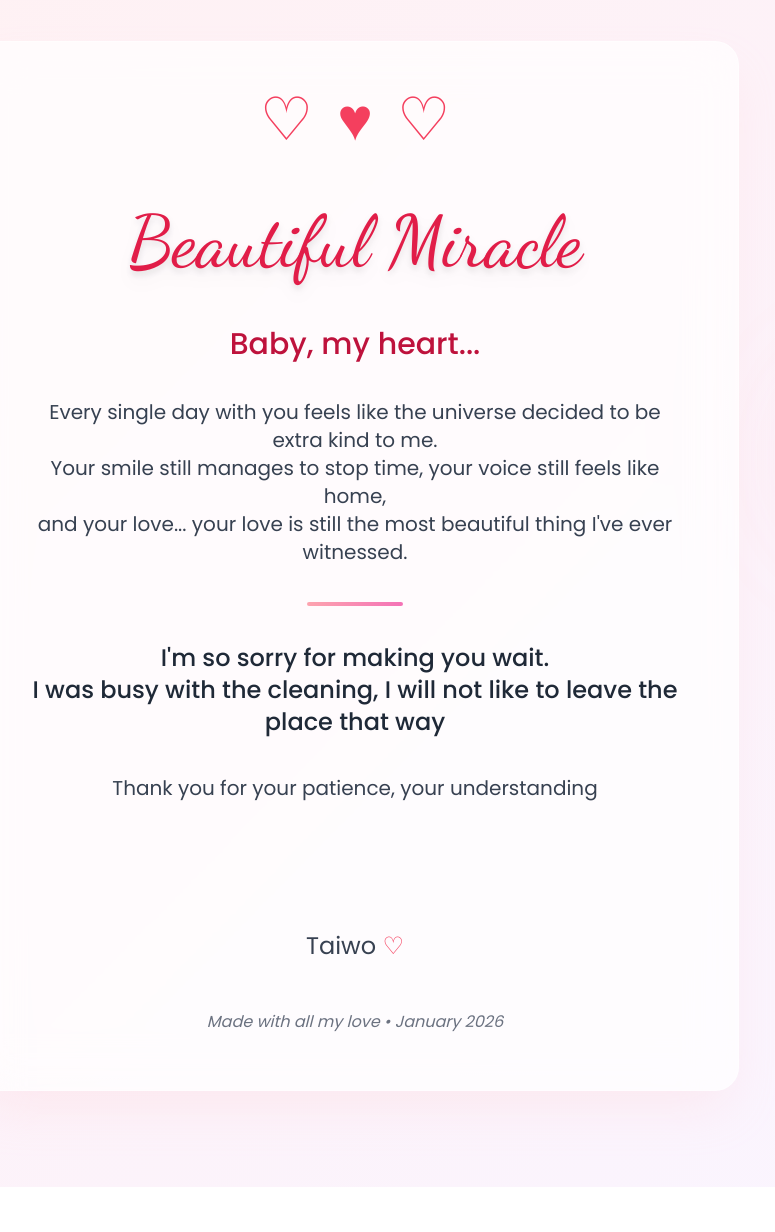
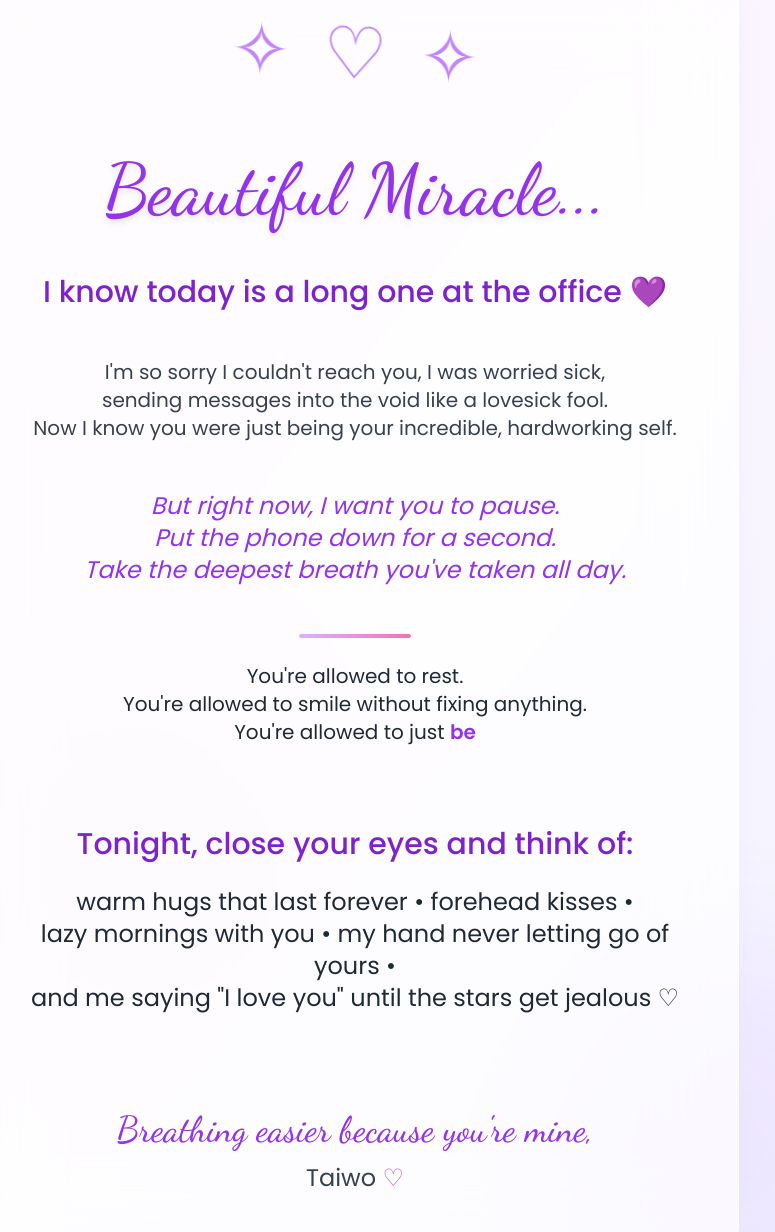
Before and after one commit to TBWLJ/mimi, a plain HTML site: page index.html in a window 1280 px wide. Shown: the part 119-1351 px from the top of the page, without its empty margins (285-1060 px from the left). Before the commit the page ends 1306 px from the top, so only its background shows below. Drawn offline with nearby package versions, Linux system fonts and the light colour scheme.

Commit message:
make the val

```diff
--- a/index.html
+++ b/index.html
@@ -3,7 +3,7 @@
 <head>
   <meta charset="UTF-8" />
   <meta name="viewport" content="width=device-width, initial-scale=1.0"/>
-  <title>To My Miracle ♡</title>
+  <title>For My Miracle – Take a Deep Breath ♡</title>
   <script src="https://cdn.tailwindcss.com"></script>
   <link rel="preconnect" href="https://fonts.googleapis.com">
   <link rel="preconnect" href="https://fonts.gstatic.com" crossorigin>
@@ -16,117 +16,102 @@
     h1, .love-title {
       font-family: 'Dancing Script', cursive;
     }
+    /* Custom float animation for the decoration symbols */
+    @keyframes float-slow {
+      0%, 100% { transform: translateY(0) rotate(0deg); }
+      50% { transform: translateY(-20px) rotate(3deg); }
+    }
+    .animate-float-slow {
+      animation: float-slow 14s ease-in-out infinite;
+    }
   </style>
 </head>
-<body class="bg-gradient-to-br from-rose-50 via-pink-50 to-purple-50 min-h-screen">
+<body class="bg-gradient-to-br from-pink-50 via-purple-50 to-indigo-50 min-h-screen relative">
+
+  <!-- Background animated blobs – using Tailwind's built-in animate-pulse -->
+  <div class="absolute inset-0 pointer-events-none overflow-hidden">
+    <div class="absolute -left-32 sm:-left-20 top-10 sm:top-20 w-64 sm:w-80 h-64 sm:h-80 bg-pink-300/20 rounded-full blur-3xl animate-pulse"></div>
+    <div class="absolute right-10 sm:right-20 bottom-20 sm:bottom-32 w-80 sm:w-96 h-80 sm:h-96 bg-purple-300/25 rounded-full blur-3xl animate-pulse [animation-delay:1.5s]"></div>
+    <div class="absolute left-1/4 sm:left-1/3 top-1/2 -translate-x-1/2 w-80 sm:w-96 h-80 sm:h-96 bg-rose-200/15 rounded-full blur-3xl animate-pulse [animation-delay:3s]"></div>
+  </div>
 
   <!-- Main Content -->
-  <div class="min-h-screen flex items-center justify-center px-4 py-16 md:py-24">
-    <div class="max-w-3xl w-full text-center space-y-10 md:space-y-16">
+  <div class="min-h-screen flex items-center justify-center px-5 py-12 sm:py-16 md:py-24 relative z-10">
+    <div class="max-w-3xl w-full text-center space-y-10 md:space-y-14">
 
-      <!-- Floating hearts background -->
-      <div class="absolute inset-0 pointer-events-none overflow-hidden">
-        <div class="absolute -left-20 top-20 w-24 h-24 bg-pink-300/20 rounded-full blur-3xl animate-pulse-slow"></div>
-        <div class="absolute right-10 bottom-40 w-32 h-32 bg-rose-300/30 rounded-full blur-3xl animate-pulse-slow delay-700"></div>
-      </div>
-
-      <!-- Main Card -->
-      <div class="relative bg-white/70 backdrop-blur-xl rounded-3xl shadow-2xl shadow-rose-200/30 p-8 md:p-14 border border-white/40 transform transition-all duration-700 hover:shadow-rose-300/40">
+      <div class="relative bg-white/75 backdrop-blur-2xl rounded-3xl shadow-xl shadow-purple-200/30 p-8 md:p-14 border border-white/50 transform transition-all duration-700 hover:shadow-purple-300/40">
 
         <div class="space-y-8 md:space-y-12">
 
-          <!-- Hearts decoration -->
-          <div class="flex justify-center gap-6 text-rose-500 text-4xl md:text-6xl animate-float">
+          <!-- Gentle floating decoration -->
+          <div class="flex justify-center gap-6 sm:gap-8 text-purple-400 text-5xl sm:text-6xl md:text-7xl animate-float-slow will-change-transform">
+            <span>✧</span>
             <span>♡</span>
-            <span>♥</span>
-            <span>♡</span>
+            <span>✧</span>
           </div>
 
-          <h1 class="love-title text-5xl md:text-7xl font-medium text-rose-600 drop-shadow-lg">
-            Beautiful Miracle
+          <h1 class="love-title text-5xl sm:text-6xl md:text-7xl font-medium text-purple-600 drop-shadow-md">
+            Beautiful Miracle...
           </h1>
 
-          <div class="space-y-6 md:space-y-9 text-gray-700 text-lg md:text-xl leading-relaxed">
-            <p class="font-medium text-rose-700 text-2xl md:text-3xl">
-              Baby, my heart...
+          <p class="text-purple-700 font-medium text-2xl md:text-3xl leading-relaxed">
+            I know today is a long one at the office 💜
+          </p>
+
+          <div class="space-y-6 text-gray-700 text-lg md:text-xl leading-loose">
+            <p>
+              I'm so sorry I couldn't reach you, I was worried sick,<br class="hidden sm:inline">
+              sending messages into the void like a lovesick fool.<br>
+              Now I know you were just being your incredible, hardworking self.
             </p>
 
-            <p>
-              Every single day with you feels like the universe decided to be extra kind to me.<br>
-              Your smile still manages to stop time, your voice still feels like home,<br>
-              and your love... your love is still the most beautiful thing I've ever witnessed.
+            <p class="italic text-purple-600 text-xl md:text-2xl py-6">
+              But right now, I want you to pause.<br>
+              Put the phone down for a second.<br>
+              Take the deepest breath you've taken all day.
             </p>
 
-            <!-- <p class="text-rose-600 font-medium italic text-xl md:text-2xl py-4">
-              I love you more than yesterday,<br>
-              but somehow less than tomorrow.
-            </p> -->
+            <div class="w-28 h-1 mx-auto bg-gradient-to-r from-purple-300 to-pink-400 rounded-full my-10"></div>
 
-            <div class="w-24 h-1 mx-auto bg-gradient-to-r from-rose-300 to-pink-400 rounded-full my-10"></div>
-
-            <p class="text-gray-800 font-medium text-xl md:text-2xl">
-              I'm so sorry for making you wait.<br>
-              I was busy with the cleaning, I will not like to leave the place that way<br>
-              <span class="text-rose-600 font-semibold">
-            </p>
-
-            <p>
-              Thank you for your patience, your understanding<br>
+            <p class="text-gray-800">
+              You're allowed to rest.<br>
+              You're allowed to smile without fixing anything.<br>
+              You're allowed to just <span class="font-semibold text-purple-600">be</span>
             </p>
           </div>
 
-          <!-- Final promise -->
-          <div class="pt-6">
-            <!-- <p class="text-2xl md:text-3xl font-medium text-rose-700">
-              From today, I promise to:
+          <!-- Promise section -->
+          <div class="pt-8">
+            <p class="text-2xl md:text-3xl font-medium text-purple-700">
+              Tonight, close your eyes and think of:
             </p>
-            <p class="text-xl md:text-2xl mt-5 leading-loose text-gray-800">
-              love you louder • hold you longer • choose you faster • never make you wait again ♡
+            <p class="text-xl md:text-2xl mt-6 leading-loose text-gray-800">
+              warm hugs that last forever • forehead kisses •<br class="hidden sm:inline">
+              lazy mornings with you • my hand never letting go of yours •<br>
+              and me saying "I love you" until the stars get jealous ♡
             </p>
-          </div> -->
+          </div>
 
           <!-- Signature -->
-          <div class="pt-12">
-            <!-- <p class="text-3xl md:text-4xl love-title text-rose-600 font-medium">
-              Forever yours,
-            </p> -->
-            <p class="text-xl md:text-2xl mt-2 text-gray-700">
+          <div class="pt-10 md:pt-12">
+            <p class="text-3xl md:text-4xl love-title text-purple-600 font-medium">
+              Breathing easier because you're mine,
+            </p>
+            <p class="text-xl md:text-2xl mt-3 text-gray-700">
               Taiwo
-              <span class="text-rose-500">♡</span>
+              <span class="text-purple-500">♡</span>
             </p>
           </div>
 
         </div>
       </div>
 
-      <!-- Small floating message -->
-      <p class="text-center text-gray-500 text-sm md:text-base pt-12 italic">
-        Made with all my love • January 2026
+      <p class="text-center text-gray-500 text-sm md:text-base pt-10 italic">
+        For the strongest, softest heart I know • January 20, 2026
       </p>
 
     </div>
   </div>
 
-  <!-- Animations -->
-  <style>
-    @keyframes float {
-      0%, 100% { transform: translateY(0); }
-      50% { transform: translateY(-15px); }
-    }
-    @keyframes pulse-slow {
-      0%, 100% { opacity: 0.4; transform: scale(1); }
-      50% { opacity: 0.7; transform: scale(1.15); }
-    }
-    .animate-float {
-      animation: float 7s ease-in-out infinite;
-    }
-    .animate-pulse-slow {
-      animation: pulse-slow 12s ease-in-out infinite;
-    }
-    .delay-700 {
-      animation-delay: 0.7s;
-    }
-  </style>
-
 </body>
 </html>
```
Also changed, not shown: goodnight.html (added, +114 -0 lines), mimi.jpeg (added).
